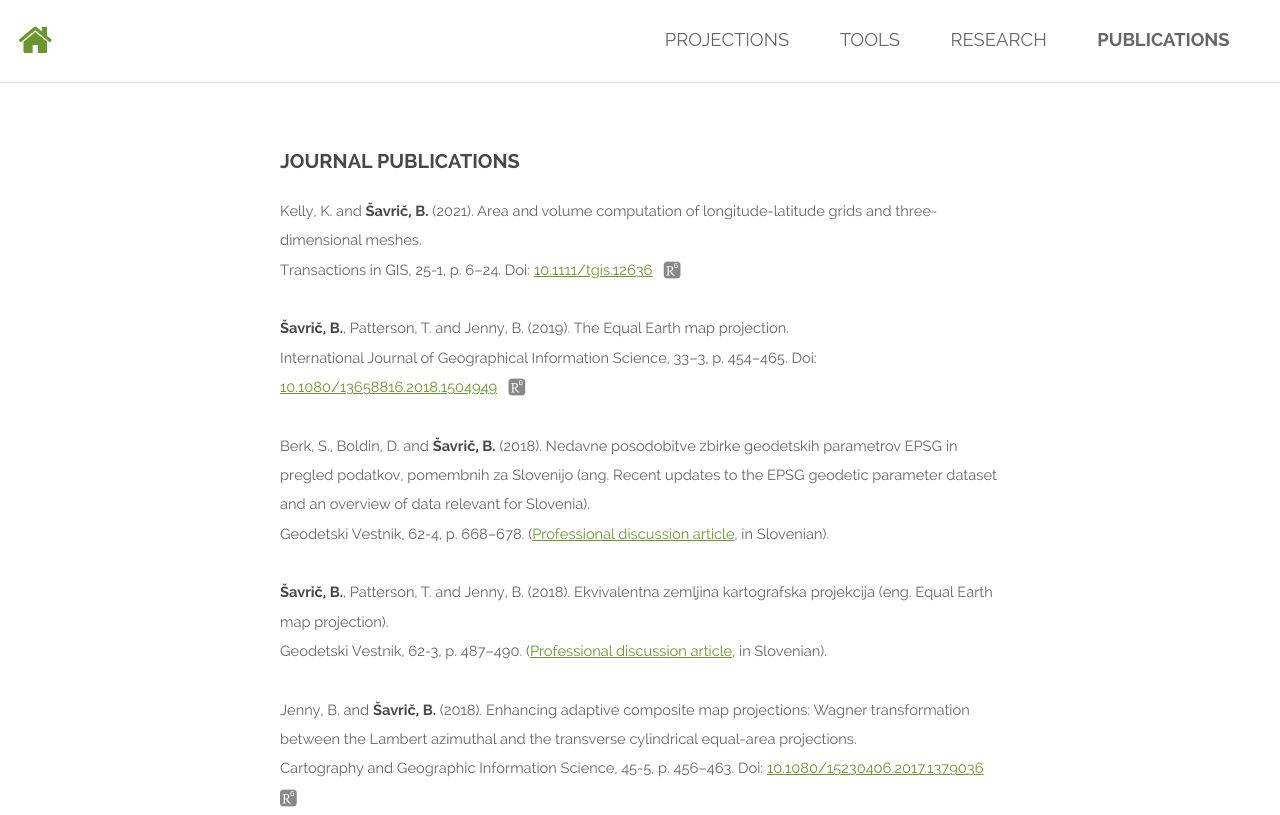
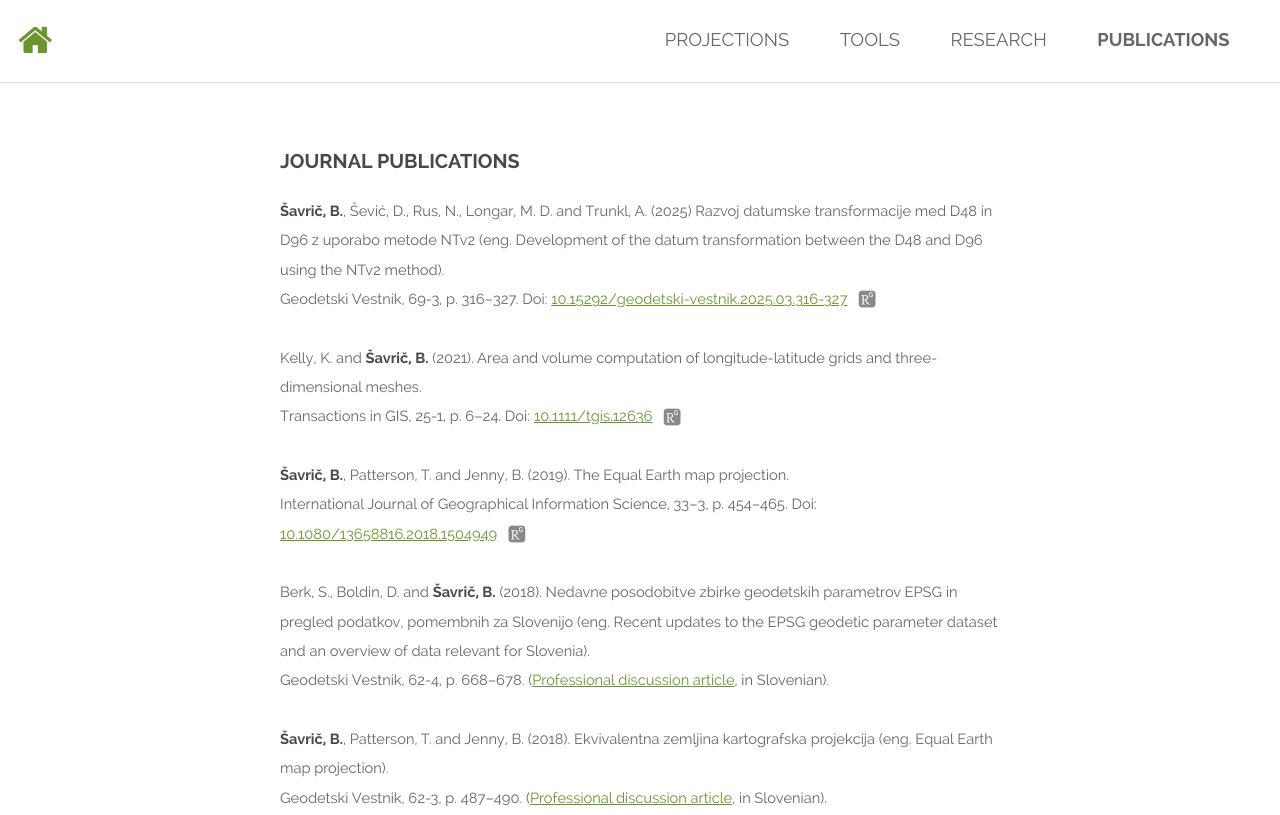
Before and after one commit to beuan/beuan.github.io, a plain HTML site: page publications.html in a window 1280 px wide. Shown: the top 815 px of the page. Drawn offline with Linux system fonts and the light colour scheme; files whose address does not match are found by name.

Commit message:
Update for new paper in GV

```diff
--- a/publications.html
+++ b/publications.html
@@ -79,6 +79,10 @@
 						<h3>Journal Publications</h3>
 					</header>
 
+					<p><strong>Šavrič, B.</strong>, Šević, D., Rus, N., Longar, M. D. and Trunkl, A. (2025) Razvoj datumske transformacije med D48 in D96 z uporabo metode NTv2 (eng. Development of the datum transformation between the D48 and D96 using the NTv2 method).</br>
+					Geodetski Vestnik, 69-3, p. 316–327. Doi: <a href="https://www.geodetski-vestnik.com/en/clanek/10.15292/geodetski-vestnik.2025.03.316-327">10.15292/geodetski-vestnik.2025.03.316-327</a>
+					&nbsp;&nbsp;<a href="https://www.researchgate.net/publication/396069670_Razvoj_datumske_transformacije_med_D48_in_D96_z_uporabo_metode_NTv2_Eng_Development_of_the_datum_transformation_between_the_D48_and_D96_using_the_NTv2_method" style="color: #888"><i class="ai ai-researchgate-square ai-lg"></i></a></p>
+
 					<p>Kelly, K. and <strong>Šavrič, B.</strong> (2021). Area and volume computation of longitude-latitude grids and three-dimensional meshes.</br>
 					Transactions in GIS, 25-1, p. 6–24. Doi: <a href="http://dx.doi.org/10.1111/tgis.12636">10.1111/tgis.12636</a>
 					&nbsp;&nbsp;<a href="https://www.researchgate.net/publication/341827240_Area_and_volume_computation_of_longitude-latitude_grids_and_three-dimensional_meshes" style="color: #888"><i class="ai ai-researchgate-square ai-lg"></i></a></p>
@@ -87,7 +91,7 @@
 					International Journal of Geographical Information Science, 33–3, p. 454–465. Doi: <a href="https://doi.org/10.1080/13658816.2018.1504949">10.1080/13658816.2018.1504949</a>
 					&nbsp;&nbsp;<a href="https://www.researchgate.net/publication/326879978_The_Equal_Earth_map_projection" style="color: #888"><i class="ai ai-researchgate-square ai-lg"></i></a></p>
 
-					<p>Berk, S., Boldin, D. and <strong>Šavrič, B.</strong> (2018). Nedavne posodobitve zbirke geodetskih parametrov EPSG in pregled podatkov, pomembnih za Slovenijo (ang. Recent updates to the EPSG geodetic parameter dataset and an overview of data relevant for Slovenia).</br>
+					<p>Berk, S., Boldin, D. and <strong>Šavrič, B.</strong> (2018). Nedavne posodobitve zbirke geodetskih parametrov EPSG in pregled podatkov, pomembnih za Slovenijo (eng. Recent updates to the EPSG geodetic parameter dataset and an overview of data relevant for Slovenia).</br>
 					Geodetski Vestnik, 62-4, p. 668–678. (<a href="http://geodetski-vestnik.com/62/4/gv62-4_berk.pdf">Professional discussion article</a>, in Slovenian).</p>
 
 					<p><strong>Šavrič, B.</strong>, Patterson, T. and Jenny, B. (2018). Ekvivalentna zemljina kartografska projekcija (eng. Equal Earth map projection).</br>
@@ -167,6 +171,9 @@
 						<h3>Conference proceedings, presentations and posters </h3>
 					</header>
 
+					<p><strong>Šavrič, B.</strong> (2025). On designing a low distortion map projection for Slovenia.</br>
+					Presentation at the 32th International Cartographic Conference ICC 2025, Vancouver, Canada, August 17–22.
+
 					<p><strong>Šavrič, B.</strong> and Burrows, D. (2023). Requirements for Implementing Map Projections in GIS and Mapping Software. </br>
 					Presentation at the 31th International Cartographic Conference ICC 2023, Cape Town, South Africa, August 13–18. Doi: <a href="https://doi.org/10.5194/ica-abs-6-221-2023">10.5194/ica-abs-6-221-2023</a></p>
 
@@ -239,7 +246,6 @@
 						<ul class="icons">
 							<li><a href="mailto:BSavric@esri.com" class="icon fa-envelope-o"></a></li>
 							<li><a href="https://www.linkedin.com/in/bojan-savric/" class="icon fa-linkedin-square"></a></li>
-							<li><a href="https://twitter.com/BojanSavric" class="icon fa-twitter"></a></li>
 							<li><a href="https://scholar.google.si/citations?user=8Ldc7wIAAAAJ" class="icon"><i class="ai ai-google-scholar ai-2x"></i></a></li>
 							<li><a href="http://www.researchgate.net/profile/Bojan_Savric2" class="icon"><i class="ai ai-researchgate ai-2x"></i></a></li>
 						</ul>
```
Also changed, not shown: diploma.html (+0 -1 lines), doctoral.html (+0 -1 lines), index.html (+2 -3 lines), projections.html (+0 -1 lines), tools.html (+0 -1 lines).
